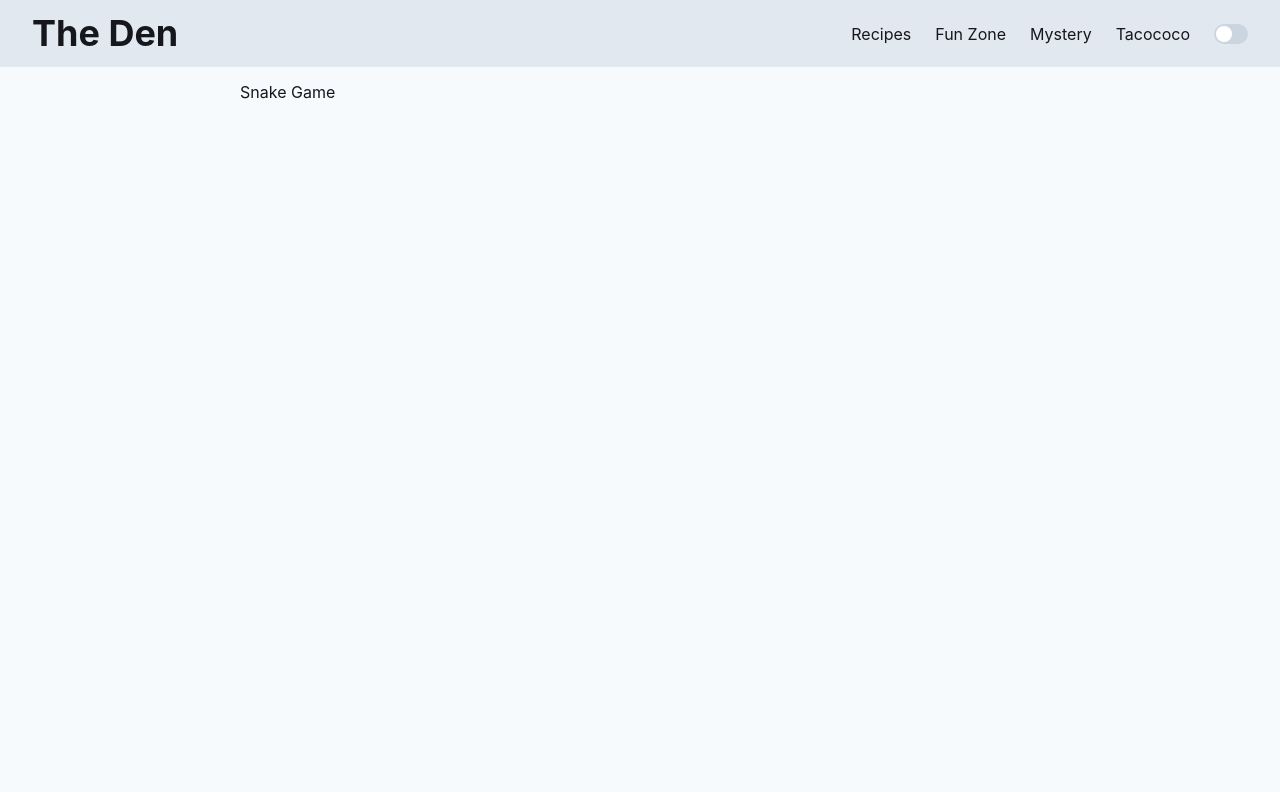
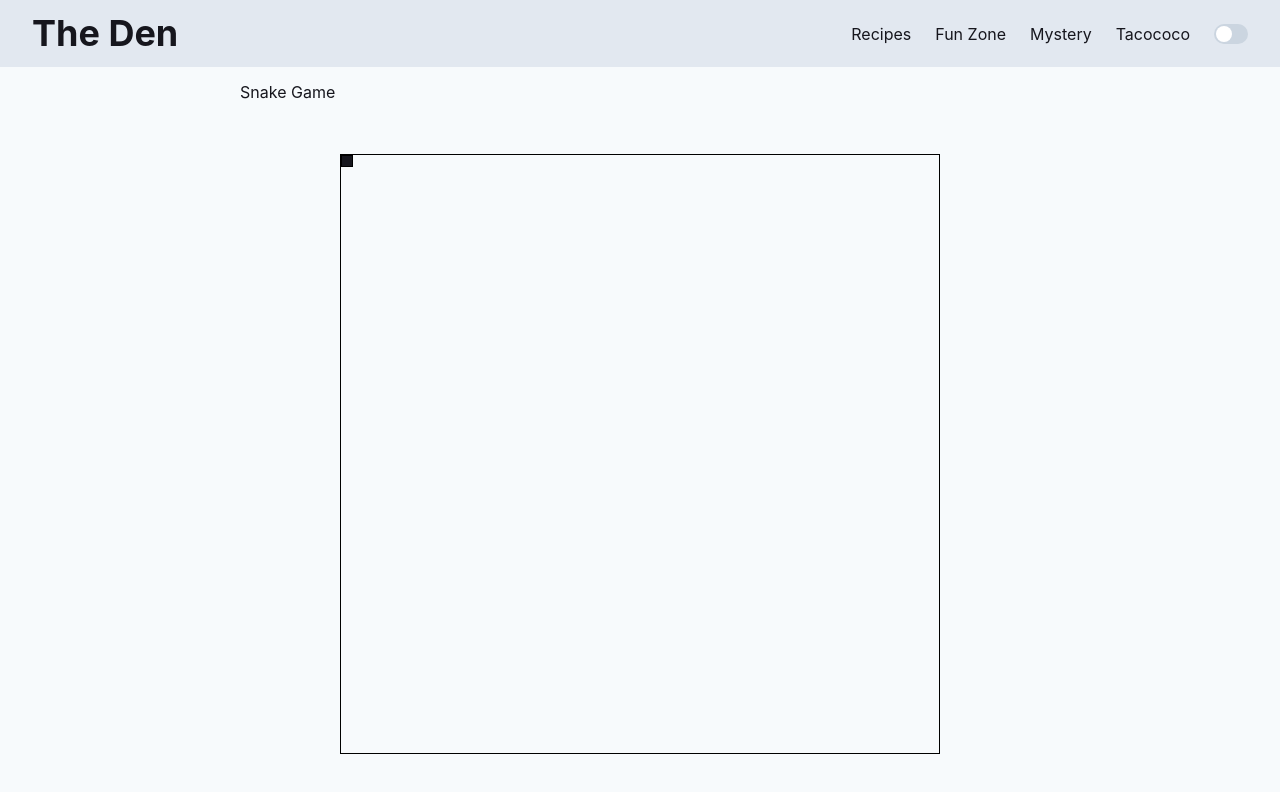
Before and after one commit to kev-luo/denmark, a Next.js app: page /funzone/snakeGame in a window 1280 px wide. Shown: the top 792 px of the page. Built offline with nearby package versions, Linux system fonts and the light colour scheme.

Commit message:
create snake dot and snake game area

```diff
--- /dev/null
+++ b/src/components/SnakeGame/GameCanvas.js
@@ -0,0 +1,12 @@
+import React from 'react'
+import { Box } from "@chakra-ui/react"
+
+import SnakeDot from "./SnakeDot";
+
+export default function GameCanvas() {
+  return (
+    <Box border="1px solid black" position="relative" w="600px" h="600px" my={50} mx="auto">
+      <SnakeDot />
+    </Box>
+  )
+}
--- /dev/null
+++ b/src/components/SnakeGame/SnakeDot.js
@@ -0,0 +1,14 @@
+import React from 'react'
+import { Box } from "@chakra-ui/react";
+
+export default function SnakeDot() {
+  return (
+    <Box
+      position="absolute"
+      w="2%"
+      h="2%"
+      backgroundColor="black"
+      border="1px solid black"
+    />
+  )
+}
--- a/src/pages/funzone/snakeGame.js
+++ b/src/pages/funzone/snakeGame.js
@@ -1,39 +1,14 @@
-import React, { useState, useRef, useEffect } from "react";
+import React from "react";
 
 import { Container } from "../../components/Container";
-import { useInterval } from "../../utils/snakeGame/useInterval";
-import {
-  canvasSize,
-  snakeStart,
-  foodStart,
-  scale,
-  speed,
-  directions,
-} from "../../components/SnakeGame/constants";
+import GameCanvas from "../../components/SnakeGame/GameCanvas"
 
 export default function SnakeGame() {
-  const startGame = () => {
-
-  }
-  const endGame = () => {
-
-  }
-  const moveSnake = () => {
-
-  }
-  const createFood = () => {
-
-  }
-  const checkCollisions = () => {
-
-  }
-  const checkEatFood = () => {
-
-  }
 
   return (
     <Container>
       <div>Snake Game</div>
+      <GameCanvas />
     </Container>
   );
 }
```
